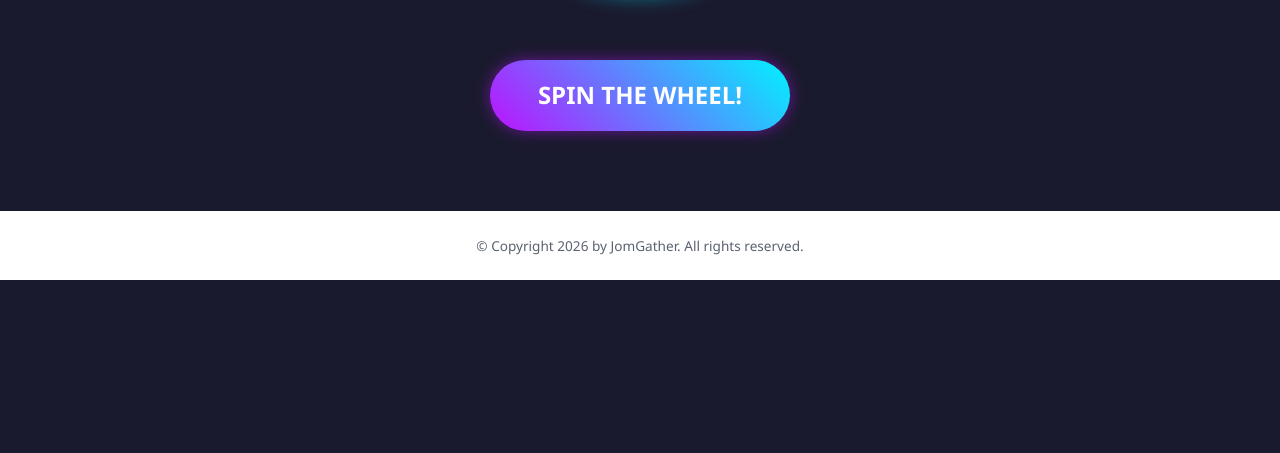
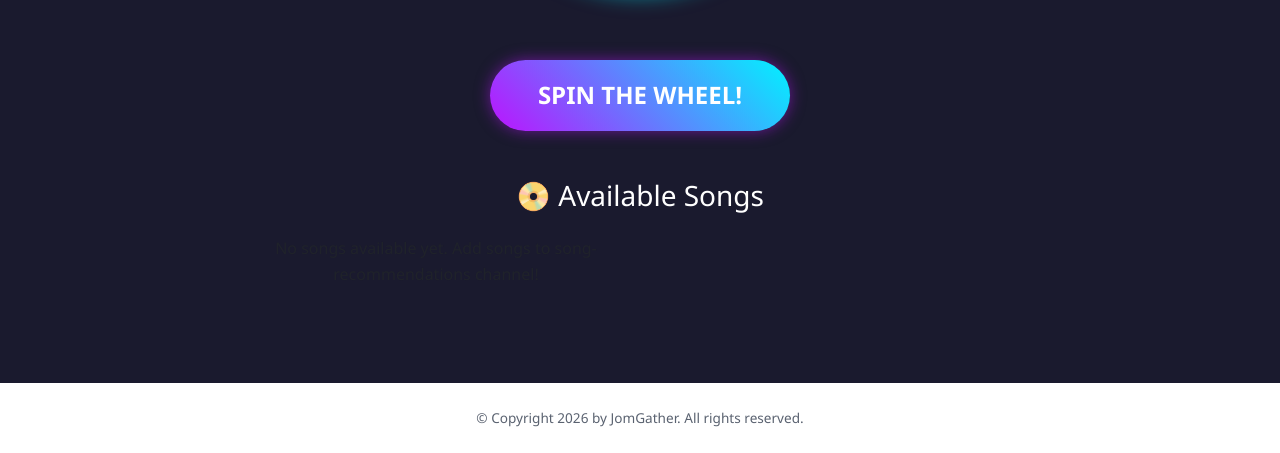
Before and after one commit to Cassius-stack/JOMGather, a Flask app: page /jukebox/ in a window 1280 px wide. Shown: the part 636-1089 px from the top of the page. Before the commit the page ends 916 px from the top, so only its background shows below. Run offline with Flask 3, Linux system fonts and the light colour scheme; the visitor is signed in with stand-in values (Sample User, id 1); some libraries are stand-ins or nearby versions.

Commit message:
Update Comms and JB

```diff
--- a/templates/jukebox/juke.html
+++ b/templates/jukebox/juke.html
@@ -176,6 +176,51 @@
         width: 100%;
         max-width: 800px;
     }
+
+    /* Song List Styles */
+    .song-list-container {
+        max-width: 800px;
+        width: 100%;
+        margin: 0 auto;
+    }
+
+    .song-list {
+        display: grid;
+        grid-template-columns: repeat(auto-fill, minmax(350px, 1fr));
+        gap: 1rem;
+    }
+
+    .song-item {
+        background: var(--card-bg);
+        border-radius: 12px;
+        padding: 1.2rem;
+        border: 2px solid rgba(255, 255, 255, 0.1);
+        transition: all 0.3s ease;
+    }
+
+    .song-item:hover {
+        transform: translateY(-4px);
+        border-color: var(--neon-blue);
+        box-shadow: 0 4px 12px rgba(0, 243, 255, 0.3);
+    }
+
+    .song-item-title {
+        font-size: 1.1rem;
+        font-weight: 600;
+        color: var(--neon-blue);
+        margin-bottom: 0.5rem;
+    }
+
+    .song-item-artist {
+        color: #aaa;
+        margin-bottom: 0.5rem;
+    }
+
+    .song-item-recommender {
+        font-size: 0.85rem;
+        color: #888;
+        font-style: italic;
+    }
 </style>
 {% endblock %}
 
@@ -221,6 +266,14 @@
             <i class="bi bi-check-circle"></i> Rating submitted!
         </div>
     </div>
+
+    <!-- Song List Section -->
+    <div class="song-list-container mt-5">
+        <h3 class="text-center mb-4">📀 Available Songs</h3>
+        <div id="songList" class="song-list">
+            <p class="text-center text-muted">Loading songs...</p>
+        </div>
+    </div>
 </div>
 
 <script>
@@ -232,6 +285,38 @@
 
     let currentRotation = 0;
     let currentSongId = null;
+
+    // Load and display song list
+    async function loadSongList() {
+        try {
+            const response = await fetch('/jukebox/api/spin', {
+                method: 'POST',
+                headers: { 'Content-Type': 'application/json' },
+                body: JSON.stringify({ community_id: communityId })
+            });
+
+            const data = await response.json();
+            const songListContainer = document.getElementById('songList');
+
+            if (data.success && data.allSongs && data.allSongs.length > 0) {
+                songListContainer.innerHTML = data.allSongs.map(song => `
+                    <div class="song-item">
+                        <div class="song-item-title">🎵 ${song.title}</div>
+                        <div class="song-item-artist">by ${song.artist}</div>
+                        <div class="song-item-recommender">Recommended by ${song.userName}</div>
+                    </div>
+                `).join('');
+            } else {
+                songListContainer.innerHTML = '<p class="text-center text-muted">No songs available yet. Add songs to song-recommendations channel!</p>';
+            }
+        } catch (error) {
+            console.error('Error loading song list:', error);
+            document.getElementById('songList').innerHTML = '<p class="text-center text-danger">Error loading songs</p>';
+        }
+    }
+
+    // Load songs on page load
+    loadSongList();
 
 
     spinBtn.addEventListener('click', async () => {
```
Also changed, not shown: routes/community.py (+14 -1 lines).
